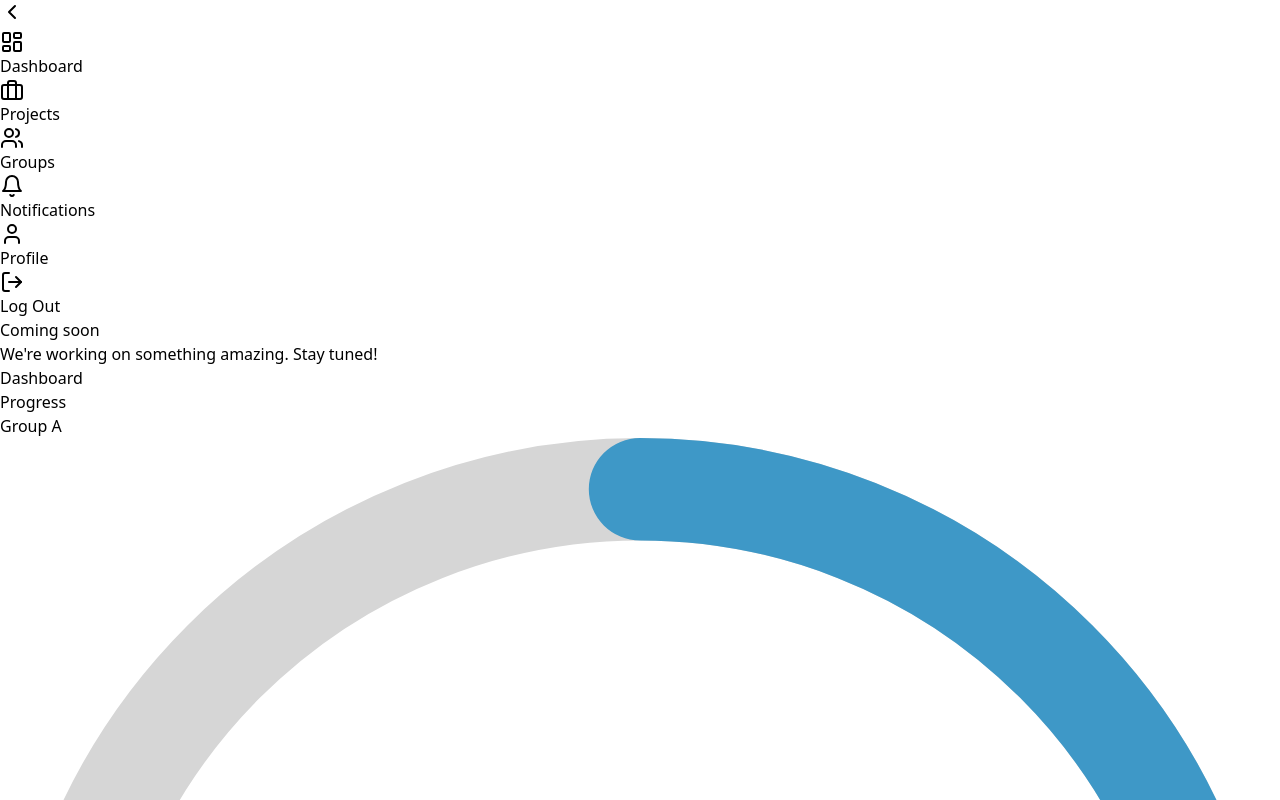
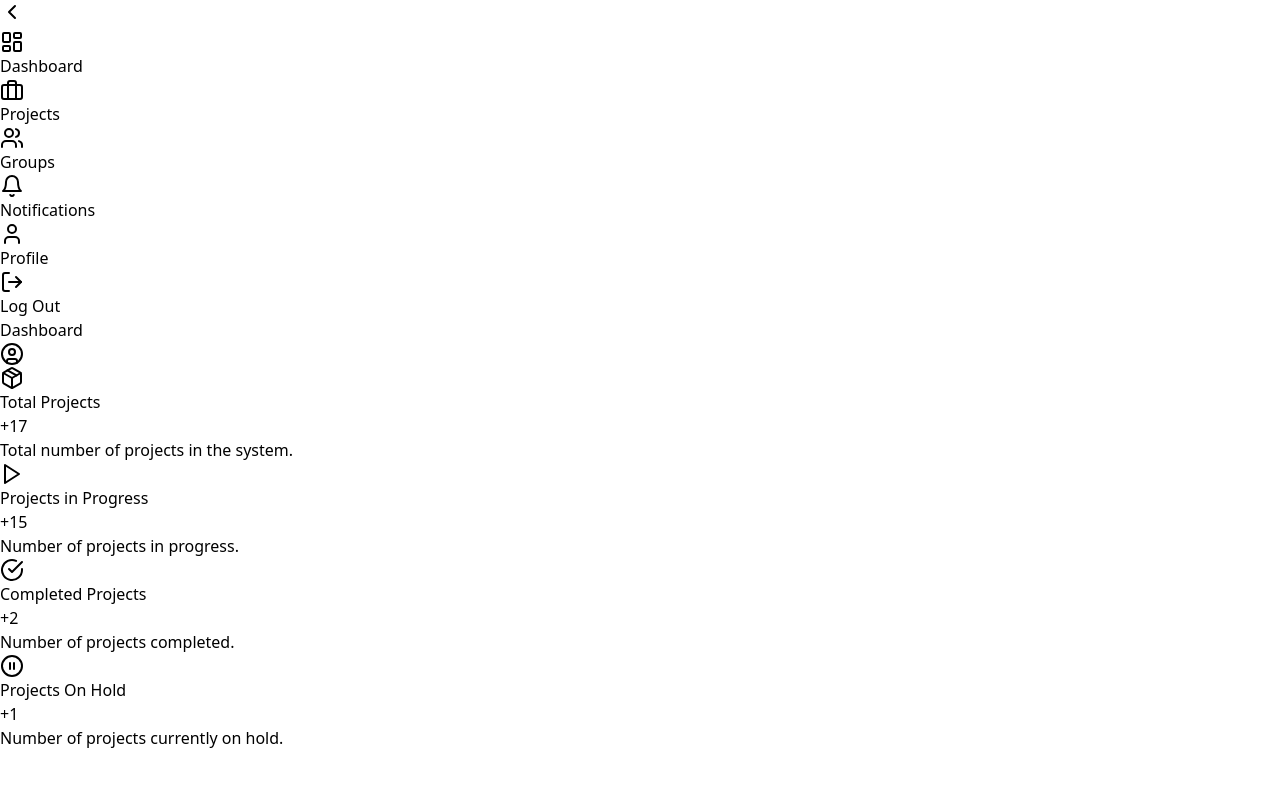
Before and after one commit to git-dariel/Project-Management, a React (Vite) app in the folder client/: page / in a window 1280 px wide. Both pictures are taken after a click on the button "Sign in". Shown: the top 800 px of the page. Built offline with nearby package versions, Linux system fonts and the light colour scheme.

Commit message:
cards added to dashboard

```diff
--- /dev/null
+++ b/client/src/components/dashboard/cards.jsx
@@ -0,0 +1,20 @@
+import React from 'react';
+
+function Cards({ data }) {
+  return (
+    <div className="grid grid-cols-1 sm:grid-cols-2 lg:grid-cols-4 gap-4">
+      {data.map((item, index) => (
+        <div key={index} className="bg-transparent p-4 rounded-lg shadow-md mb-4 flex items-center relative">
+          {item.icon && <item.icon className="w-4 h-4  absolute top-0 right-0 mt-1 mr-2 text-gray-500" />}
+          <div className='p-1'>
+            <p className="text-gray-700 font-semibold mb-2">{item.title}</p>
+            <h2 className="text-xl font-bold mb-1 text-gray-800">+{item.value}</h2>
+            <p className="text-xs text-gray-500">{item.description}</p>
+          </div>
+        </div>
+      ))}
+    </div>
+  );
+}
+
+export default Cards;
--- a/client/src/components/dashboard/status.jsx
+++ b/client/src/components/dashboard/status.jsx
@@ -1,9 +1,30 @@
-import React from 'react'
+import React from 'react';
+import { statusData } from '../../dummy/data';
 
 const StatusCard = () => {
   return (
-    <div className="bg-red-500 bg-opacity-55 rounded-xl">StatusCard</div>
-  )
-}
+    <div className="p-4 bg-white rounded-lg shadow-md mb-4 overflow-auto h-full">
+      <h2 className="text-lg font-semibold mb-4">Project Status</h2>
+      {statusData.map((group, groupIndex) => (
+        <div key={groupIndex} className="mb-6">
+          <h3 className="text-md font-semibold mb-2">{group.group}</h3>
+          {group.projects.map((project, projectIndex) => (
+            <div key={projectIndex} className="mb-4">
+              <div className="text-sm font-medium mb-1">{project.name}</div>
+              <div className="flex flex-wrap">
+                {project.status.map((status, statusIndex) => (
+                  <div key={statusIndex} className="flex items-center mr-2 mb-2">
+                    <div className={`rounded-full h-4 w-4 ${statusIndex === 0 ? 'bg-red-500' : 'bg-blue-500'} mr-2`}></div>
+                    <div className="text-sm">{status}</div>
+                  </div>
+                ))}
+              </div>
+            </div>
+          ))}
+        </div>
+      ))}
+    </div>
+  );
+};
 
-export default StatusCard
+export default StatusCard;
--- a/client/src/dummy/data.js
+++ b/client/src/dummy/data.js
@@ -1,3 +1,5 @@
+import { CheckCircle, PackageIcon, PauseCircleIcon, PlayIcon } from 'lucide-react'
+
 export const dummyProjects = [
     { id: 1, name: 'SM Marikina', code: '0001', date: '2024-02-18' },
     { id: 2, name: 'SM Lopez', code: '0002', date: '2024-02-17' },
@@ -271,3 +273,129 @@ export const profileData = {
     { groupName: "Group C", progress: 30 },
 
   ];
+
+
+  export const statusData = [
+    {
+      group: "Group 1",
+      projects: [
+        {
+          name: "CENTURY SPIRE",
+          status: [
+            "Ongoing Construction",
+            "Ongoing Construction",
+            "Ongoing Construction",
+            "For submission GF site visit report tomorrow Aug. 8, 2023.",
+            "8/17/2023 - sent LGF Food Court Switching Layout",
+          ]
+        },
+        {
+          name: "GLAS OFFICE TOWER",
+          status: [
+            "Ongoing Construction",
+            "For follow-up on the project status.",
+            "Awaiting on the response",
+            "Followed-up on project status. Awaiting on the response.",
+            "Followed-up on project status. Awaiting on the response."
+          ]
+        },
+        // Add more projects here...
+      ]
+    },
+    // Add more groups here...
+  ];
+
+
+  //New Dashboard Data
+
+  export const statusData1 = {
+    totalProjects: 17,
+    projectsInProgress: 15,
+    completedProjects: 2,
+    projectsOnHold: 1
+  };
+
+  export const cardData = [
+    {
+      title: "Total Projects",
+      value: statusData1.totalProjects,
+      icon: PackageIcon,
+      description: "Total number of projects in the system."
+    },
+    {
+      title: "Projects in Progress",
+      value: statusData1.projectsInProgress,
+      icon: PlayIcon,
+      description: "Number of projects in progress."
+    },
+    {
+      title: "Completed Projects",
+      value: statusData1.completedProjects,
+      icon: CheckCircle,
+      description: "Number of projects completed."
+    },
+    {
+      title: "Projects On Hold",
+      value: statusData1.projectsOnHold,
+      icon: PauseCircleIcon,
+      description: "Number of projects currently on hold."
+    }
+  ];
+
+
+  export const projectProgressByStage = [
+    {
+      stage: "Schematic Design Phase",
+      totalProjects: 3,
+      averageProgress: 17
+    },
+    {
+      stage: "Design Development Phase",
+      totalProjects: 3,
+      averageProgress: 16
+    },
+    {
+      stage: "Tender Document Phase",
+      totalProjects: 4,
+      averageProgress: 8
+    },
+    {
+      stage: "Tender Evaluation / Construction Administration",
+      totalProjects: 7,
+      averageProgress: 20
+    }
+  ];
+
+  console.log("Project Progress by Stage:");
+  projectProgressByStage.forEach(stage => {
+    console.log("Stage:", stage.stage);
+    console.log("Total Projects:", stage.totalProjects);
+    console.log("Average Progress:", stage.averageProgress + "%");
+  });
+
+  export const projectAgingAnalysis = {
+    averageDaysSinceStart: {
+      minimum: 14,
+      maximum: 2167,
+      average: 898
+    },
+    projectsOverdue: {
+      totalProjects: 9,
+      averageOverdueDays: 674
+    }
+  };
+
+  export const projectStatus = {
+    projectName: "Century Spire",
+    stage: "Tender Evaluation / Construction Administration",
+    progress: "0%",
+    startDate: "2/11/2021",
+    projectedEndDate: "12/31/2019",
+    actualEndDate: "3/6/2024",
+    aging: 1527,
+    currentStatus: "Ongoing Construction",
+    latestUpdates: [
+      "Project turned over in 2023.",
+      "To submit COC."
+    ]
+  };
--- a/client/src/pages/Dashboard.jsx
+++ b/client/src/pages/Dashboard.jsx
@@ -1,33 +1,20 @@
 import React, { useState } from 'react';
-import ProgressCard from '../components/dashboard/progress';
-import StatusCard from '../components/dashboard/status';
 import ComingSoon from '../ui/comingsoon';
+import { cardData } from '../dummy/data';
+import Cards from '../components/dashboard/cards';
+import { UserCircle } from 'lucide-react';
 
 function Dashboard() {
-  const [selectedGroup, setSelectedGroup] = useState(null);
-
-  const handleGroupChange = (groupName) => {
-    setSelectedGroup(groupName);
-  };
 
   return (
     <div className="flex flex-col h-full relative bg-gradient-to-tl from-slate-50 to-slate-400">
-      <ComingSoon/>
+      {/* <ComingSoon/> */}
       <div className="h-full m-5 p-4 rounded-2xl" style={{background:" rgba(255, 255, 255, 0.54)"}}>
-        <h1 className="text-2xl font-bold text-gray-800">Dashboard</h1>
-        <div className="grid grid-cols-2 grid-rows-2">
-          {/* left column */}
-          <div className='w-64 h-64'>
-          <ProgressCard groupName={"Group A"}/>
-          </div>
-
-          <div className="col-start-1 row-start-2">
-          <StatusCard/>
-          </div>
-
-          {/* right column */}
-          <div className='row-span-2 col-start-2 row-start-1'>right col</div>
+        <div className="flex justify-between gap-2">
+        <h1 className="text-2xl font-bold text-gray-800 mb-1">Dashboard</h1>
+        <UserCircle/>
         </div>
+        <Cards data={cardData} />
       </div>
     </div>
   );
```
